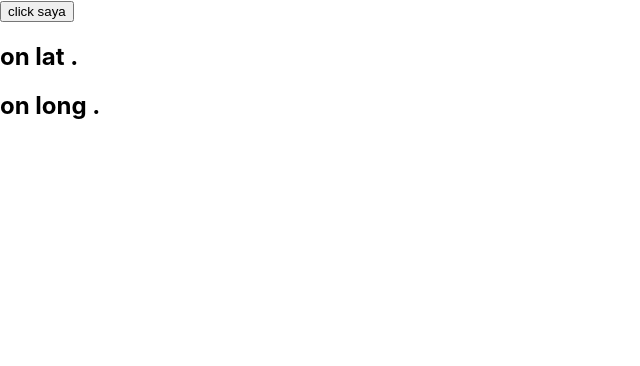
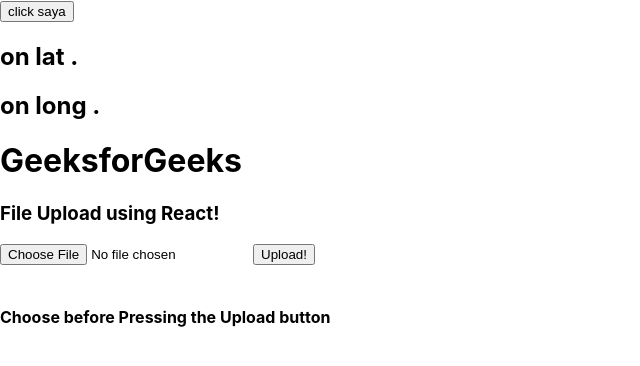
Before and after one commit to rizalmohamad209/geolocation, a React (Create React App) app: page / in a window 1280 px wide. Shown: the top 366 px of the page, without its empty margins (0-640 px from the left). Built offline with nearby package versions, Linux system fonts and the light colour scheme; no server answers.

Commit message:
002. add file upload

```diff
--- a/src/App.js
+++ b/src/App.js
@@ -8,6 +8,19 @@
 
 
 class App extends Component {
+
+  state = {
+
+    // Initially, no file is selected
+    selectedFile: null
+  };
+
+  onFileChange = event => {
+
+    // Update the state
+    this.setState({ selectedFile: event.target.files[0] });
+
+  };
 
   handlePermission = () => {
     navigator.permissions.query({
@@ -93,6 +106,37 @@
     }
   };
 
+  fileData = () => {
+
+    if (this.state.selectedFile) {
+
+      return (
+        <div>
+          <h2>File Details:</h2>
+
+          <p>File Name: {this.state.selectedFile.name}</p>
+
+
+          <p>File Type: {this.state.selectedFile.type}</p>
+
+
+          <p>
+            Last Modified:{" "}
+            {this.state.selectedFile.lastModifiedDate.toDateString()}
+          </p>
+
+        </div>
+      );
+    } else {
+      return (
+        <div>
+          <br />
+          <h4>Choose before Pressing the Upload button</h4>
+        </div>
+      );
+    }
+  };
+
   render() {
     return (
       <div>
@@ -102,6 +146,22 @@
         </button>
         <h2>on lat {this.state.latitude}.</h2>
         <h2>on long {this.state.longitude}.</h2>
+
+        <div>
+          <h1>
+            GeeksforGeeks
+          </h1>
+          <h3>
+            File Upload using React!
+          </h3>
+          <div>
+            <input type="file" onChange={this.onFileChange} />
+            <button onClick={this.onFileUpload}>
+              Upload!
+            </button>
+          </div>
+          {this.fileData()}
+        </div>
       </div>
 
     );
```
